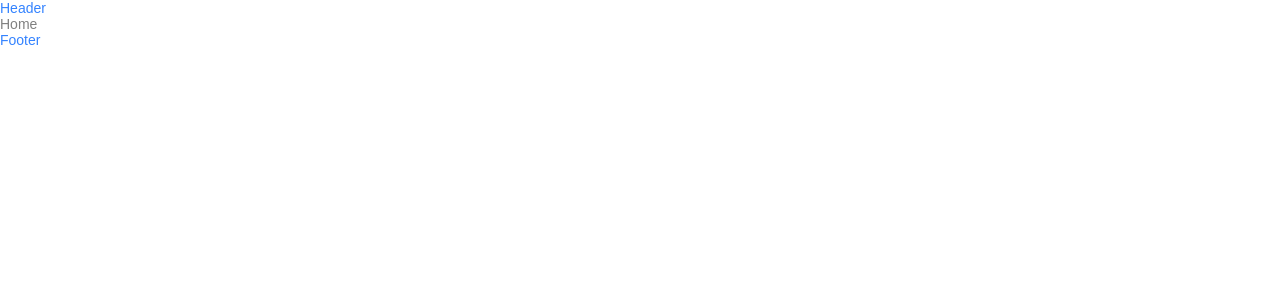
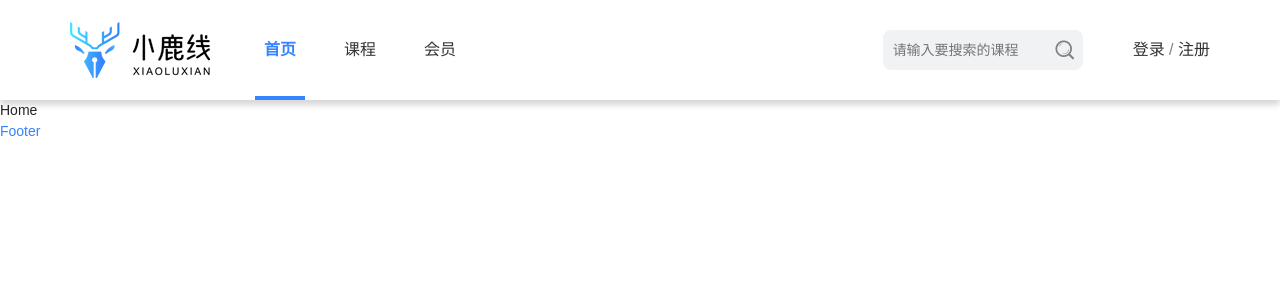
Before and after one commit to timexiang123/xuexiluxian-react, a React app: page /#/home in a window 1280 px wide. Shown: the top 300 px of the page. Built offline with nearby package versions, Linux system fonts and the light colour scheme.

Commit message:
feat(header): 公共头部组件封装

```diff
--- a/src/assets/css/global.css
+++ b/src/assets/css/global.css
@@ -39,7 +39,11 @@ body {
 body {
   font-family: 'Microsoft YaHei', 'Arial';
   font-size: 14px;
-  color: #808080;
+  font-weight: 400;
+  line-height: 1.5;
+  color: #212529;
+  text-align: left;
+  background-color: #fff;
 }
 ul,
 li {
@@ -61,3 +65,8 @@ img {
   text-overflow: ellipsis;
   overflow: hidden;
 }
+.container-xl {
+  width: 100%;
+  margin-left: auto;
+  margin-right: auto;
+}
--- a/src/assets/theme/index.js
+++ b/src/assets/theme/index.js
@@ -1,6 +1,7 @@
 const theme = {
   color: {
-    primaryColor: '#3483ff'
+    primaryColor: '#3483ff',
+    secondColor: '#212529'
   },
   size: '14px'
 }
--- a/src/layout/header/Header.jsx
+++ b/src/layout/header/Header.jsx
@@ -1,8 +1,58 @@
 import React, { memo } from 'react'
-import {HeaderWrapper} from './style'
+import { NavLink, Link } from 'react-router-dom'
+import { HeaderWrapper } from './style'
+import LogoPng from '../../assets/images/logo.png'
 const Header = memo((props) => {
   const isShow = props.isShow
-  return isShow && <HeaderWrapper>Header</HeaderWrapper>
+  return (
+    isShow && (
+      <HeaderWrapper>
+        <div className="container-xl header-row">
+          <div className="header-left">
+            <div className="header-logo">
+              <a href="/" title="首页">
+                <img src={LogoPng} alt="小鹿线" title="小鹿线" />
+              </a>
+            </div>
+            <div className="header-nav">
+              <NavLink to="/home" exact="true" strict="true">
+                首页
+              </NavLink>
+              <NavLink to="/course" exact="true" strict="true">
+                课程
+              </NavLink>
+              <NavLink to="/vip" exact="true" strict="true">
+                会员
+              </NavLink>
+            </div>
+          </div>
+          <div className="header-right">
+            <div className="header-search">
+              <div id="searchForm">
+                <input
+                  type="text"
+                  placeholder="请输入要搜索的课程"
+                  id="keywords"
+                />
+                <div className="search-div">
+                  <i className="iconfont icon-search"></i>
+                </div>
+              </div>
+            </div>
+            <div className="header-login">
+              <Link to="/u/toLogin" className="head-login-a" title="登录">
+                登录
+              </Link>
+              &nbsp;/&nbsp;
+              <Link to="/u/toRegister" className="head-login-a" title="注册">
+                注册
+              </Link>
+            </div>
+          </div>
+        </div>
+      </HeaderWrapper>
+    )
+  )
 })
 
 export default Header
--- a/src/layout/header/style.js
+++ b/src/layout/header/style.js
@@ -1,4 +1,78 @@
 import styled from 'styled-components'
 export const HeaderWrapper = styled.div`
-  color: var(--primaryColor);
+  min-width: 1140px;
+  background: #fff;
+  box-shadow: 0 5px 6px rgb(0 0 0 / 16%);
+  position: relative;
+  z-index: 10;
+  .header-row {
+    display: flex;
+    justify-content: space-between;
+    align-items: cemter;
+    height: 100px;
+    color: gray;
+    font-size: 16px;
+    max-width: 1140px;
+    .header-left {
+      display: flex;
+      justify-content: space-between;
+      align-items: center;
+      height: 100%;
+      .header-nav {
+        display: flex;
+        align-items: center;
+        height: 100%;
+        margin-left: 30px;
+        a {
+          width: 50px;
+          height: 100px;
+          line-height: 100px;
+          margin: 0 15px;
+          text-align: center;
+          border-bottom: 4px solid transparent;
+        }
+        .active {
+          font-weight: 800;
+          color: ${(props) => props.theme.color.primaryColor};
+          border-color: var(--primary-color);
+        }
+      }
+    }
+    .header-right {
+      display: flex;
+      justify-content: space-between;
+      align-items: center;
+      height: 100%;
+      .header-search {
+        width: 200px;
+        margin-right: 50px;
+        float: right;
+        padding: 30px 0;
+        position: relative;
+        input {
+          position: relative;
+          padding: 0 40px 0 10px;
+          width: 200px;
+          height: 40px;
+          border: 0;
+          border-radius: 8px;
+          color: #333333;
+          background: #f0f2f4;
+          font-size: 14px;
+          outline: none;
+        }
+        .search-div {
+          position: absolute;
+          top: 32px;
+          right: 10px;
+          width: 20px;
+          height: 20px;
+          cursor: pointer;
+          i{
+            font-size:24px;
+          }
+        }
+      }
+    }
+  }
 `
--- a/src/router/index.js
+++ b/src/router/index.js
@@ -1,24 +1,39 @@
 import React from 'react'
 import { Navigate } from 'react-router-dom'
-const Home = React.lazy(()=>import('views/home'))
-const Course = React.lazy(()=>import('views/course'))
-const Vip = React.lazy(()=>import('views/vip'))
-const routes =  [
+const Home = React.lazy(() => import('views/home'))
+const Course = React.lazy(() => import('views/course'))
+const Vip = React.lazy(() => import('views/vip'))
+const Login = React.lazy(() => import('views/login/login'))
+const Register = React.lazy(() => import('views/login/register'))
+const NotFound = React.lazy(() => import('views/404/NotFound'))
+const routes = [
   {
     path: '',
-    element: <Navigate to='/home'></Navigate>
+    element: <Navigate to="/home"></Navigate>
   },
   {
     path: '/home',
-    element:<Home></Home>
+    element: <Home></Home>
   },
   {
-    path:'/course',
-    element:<Course></Course>
+    path: '/course',
+    element: <Course></Course>
   },
   {
-    path:'/vip',
-    element:<Vip></Vip>
+    path: '/vip',
+    element: <Vip></Vip>
+  },
+  {
+    path: '/u/toLogin',
+    element: <Login></Login>
+  },
+  {
+    path: '/u/toRegister',
+    element: <Register></Register>
+  },
+  {
+    path: '*',
+    element: <NotFound></NotFound>
   }
 ]
 export default routes
--- /dev/null
+++ b/src/views/404/NotFound.jsx
@@ -0,0 +1,9 @@
+import React, { memo } from 'react'
+
+const NotFound = memo(() => {
+  return (
+    <div>NotFound</div>
+  )
+})
+
+export default NotFound
--- /dev/null
+++ b/src/views/login/login.jsx
@@ -0,0 +1,9 @@
+import React, { memo } from 'react'
+
+const login = memo(() => {
+  return (
+    <div>login</div>
+  )
+})
+
+export default login
--- /dev/null
+++ b/src/views/login/register.jsx
@@ -0,0 +1,7 @@
+import React, { memo } from 'react'
+
+const register = memo(() => {
+  return <div>register</div>
+})
+
+export default register
```
Also changed, not shown: src/assets/images/logo.png (added).
